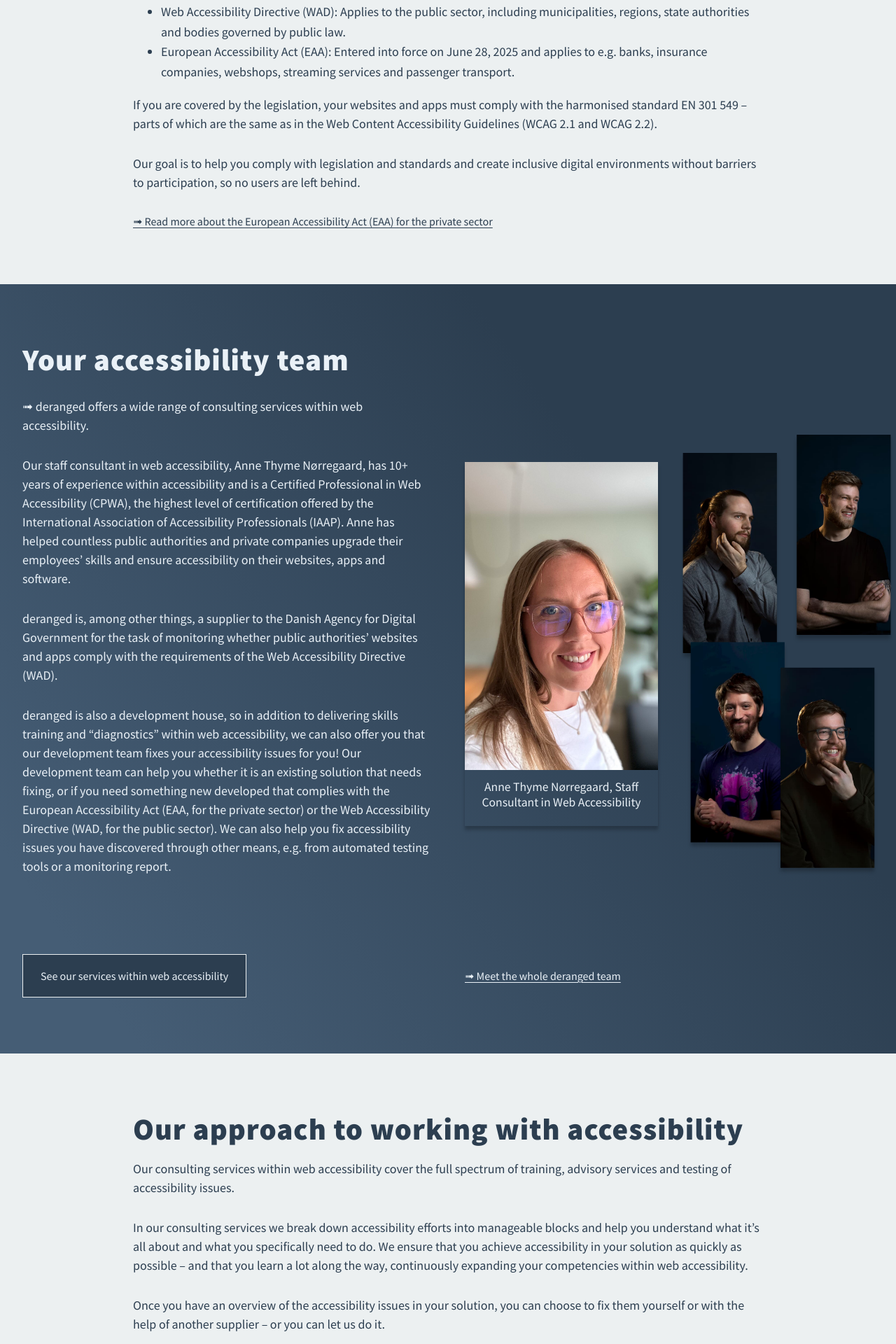
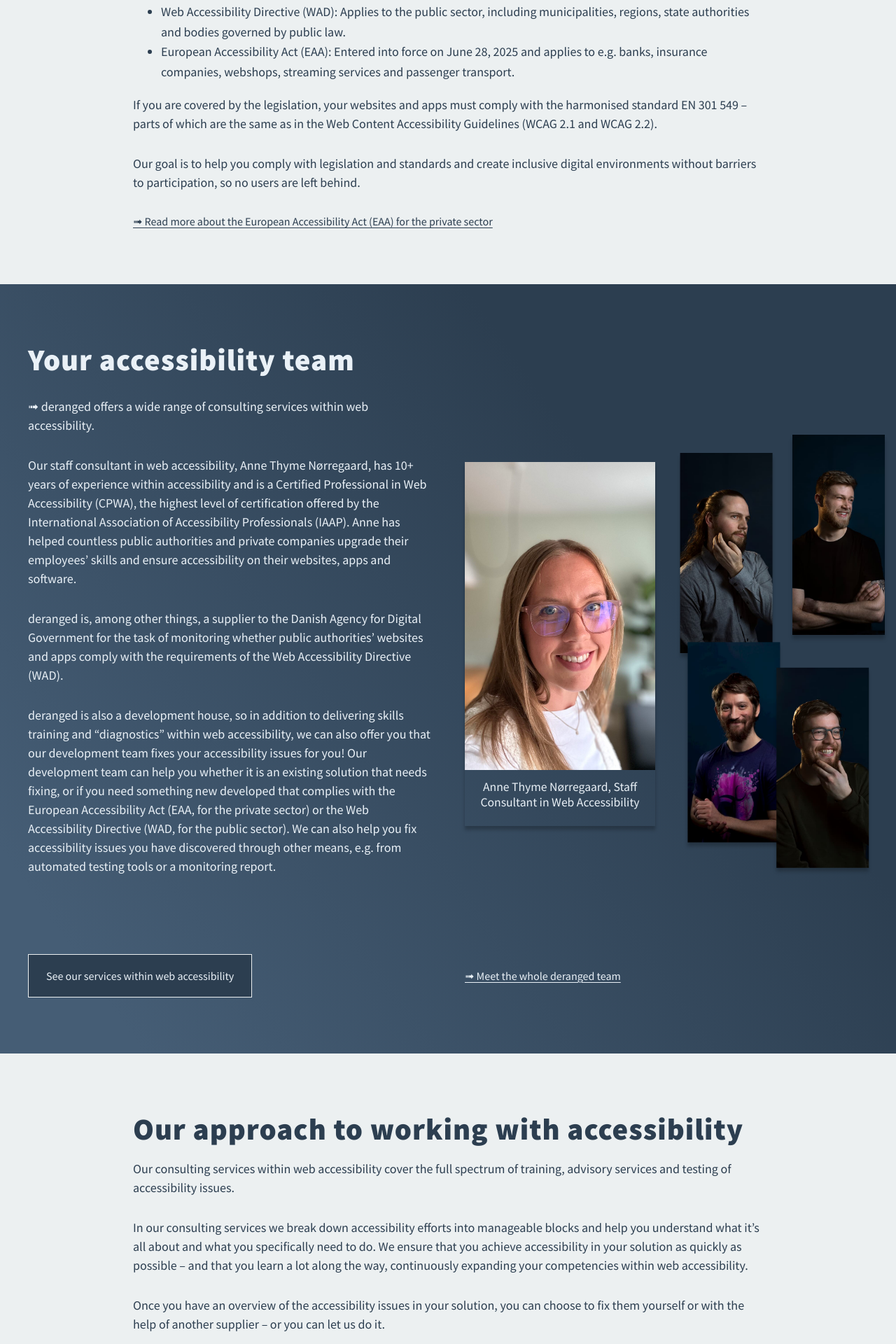
Before and after one commit to derangeddk/deranged.dk, a Jekyll site: the page built from accessibility/index.html, in a window 1280 px wide. Shown: the part 775-2695 px from the top of the page at 70% size. Built offline with Jekyll 4.4.1, drawn with Linux system fonts in a browser that asks for light colours; some web fonts are replaced; comment, search, counter and statistics services are not loaded.

Commit message:
rollback on the extra wide content container variant

```diff
--- a/accessibility/index.html
+++ b/accessibility/index.html
@@ -88,7 +88,7 @@ questions:
   </section>
 
   <section class="content content--blue">
-    <div class="content__container content__container--extra-wide">
+    <div class="content__container content__container--wide">
       <h2 class="section__heading">
         Your accessibility team
       </h2>
--- a/css/home.scss
+++ b/css/home.scss
@@ -982,7 +982,3 @@ permalink: /css/homestyle.css
 .content__container--wide {
   max-width: 1200px;
 }
-
-.content__container--extra-wide {
-    max-width: 1400px;
-}
--- a/da/tilgaengelighed/index.html
+++ b/da/tilgaengelighed/index.html
@@ -88,7 +88,7 @@ questions:
   </section>
 
   <section class="content content--blue">
-    <div class="content__container content__container--extra-wide">
+    <div class="content__container content__container--wide">
       <h2 class="section__heading">
         Dit tilgængelighedsteam
       </h2>
```
